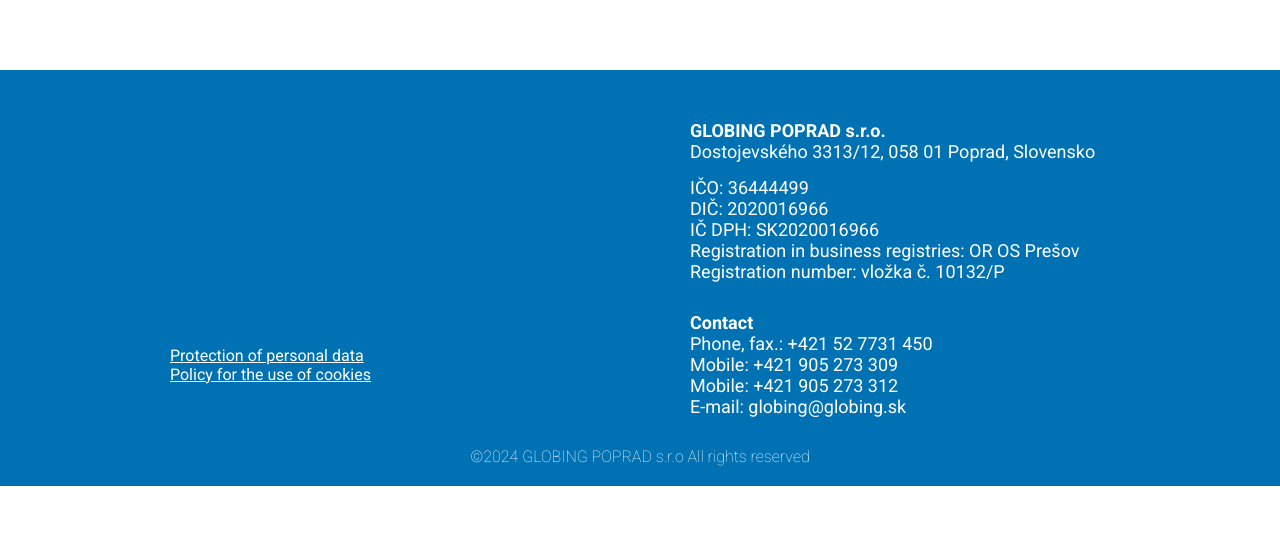
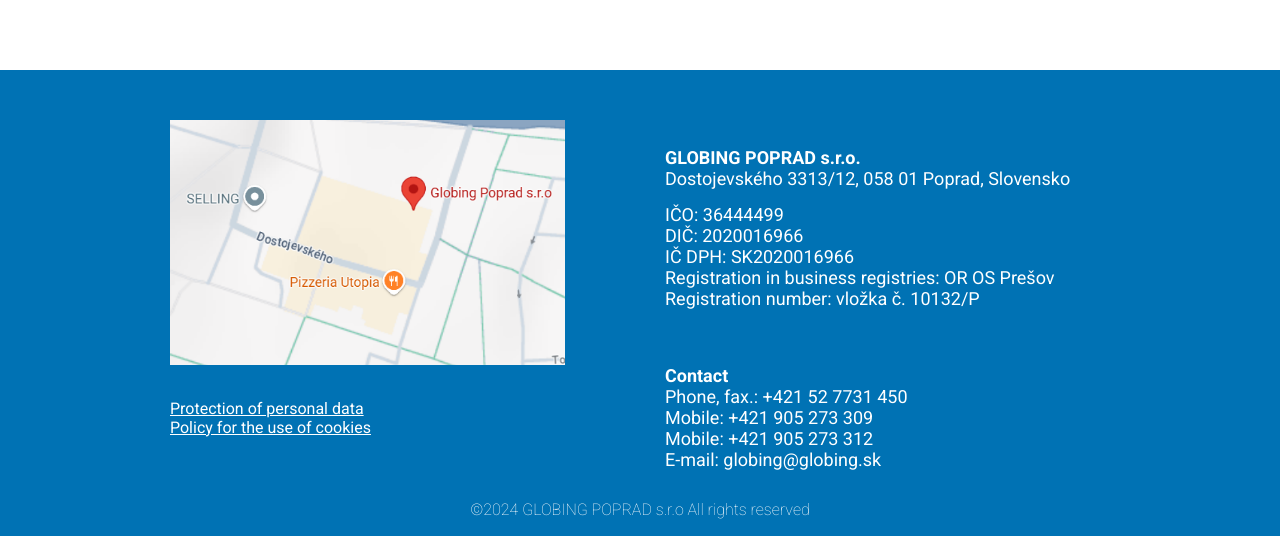
Before and after one commit to MartinaMax/globing, a Next.js app: page / in a window 1280 px wide. Shown: the part 3535-4071 px from the top of the page. Before the commit the page ends 4021 px from the top, so only its background shows below. Built offline with nearby package versions, Linux system fonts and the light colour scheme; no server answers; the database is empty.

Commit message:
Google maps picture update in Footer and Contact page. And pdf add in Footer

```diff
--- a/app/components/Footer.jsx
+++ b/app/components/Footer.jsx
@@ -6,6 +6,7 @@
     return (
       <footer className={styles.footer}>
         {/* Map Section */}
+            <img src="/img/map.png" alt="Image of Globing Poprad on Google maps" />
 
         {/* Company info section */}
             <div className={styles.containerCompInfo}>
@@ -34,7 +35,7 @@
 
         {/* Consent section */}
         <div className={styles.containerConsent}>
-            <a href="#">Protection of personal data</a>
+            <a href="/pdf/ochrana_osobnych_udajov.pdf" target='_blank'>Protection of personal data</a>
             <a href="#">Policy for the use of cookies</a>
         </div>
 
--- a/app/contact/page.jsx
+++ b/app/contact/page.jsx
@@ -29,7 +29,7 @@
                 {/* IMGs */}
                     <div className={styles.containerImg}>
                         <img src="/img/globing-building.jpg" alt="Photo of an entrance to GLOBING Poprad."/>
-                        <img src="#" alt="#" />
+                        <img src="/img/map.png" alt="Image of Globing Poprad on Google maps" />
                     </div>
 
                 {/* Contact form */}
--- a/app/styles/components/_footer.scss
+++ b/app/styles/components/_footer.scss
@@ -6,6 +6,11 @@
     font-family: $text-font;
     padding: 80px 22px 50px;
     text-align: center;
+
+    img {
+        width: 100%;
+        margin-bottom: $space30;
+    }
 
     div {
         margin-bottom: $space30;
@@ -43,10 +48,16 @@
     @media (min-width: $breakpoint-large) {
         display: grid;
         grid-template-columns: 1fr 1fr;
-        column-gap: $space100;
+        column-gap: $space50;
         padding: 50px 170px 20px;
         text-align: unset;
         align-items: center;
+
+        img {
+            height: 245px;
+            width: unset;
+            margin-bottom: 0;
+        }
 
         .containerCompInfo {
             grid-column: 2/3;
```
Also changed, not shown: public/img/map.png (added), 1 other file (tests, documents, lock files or other folders).
